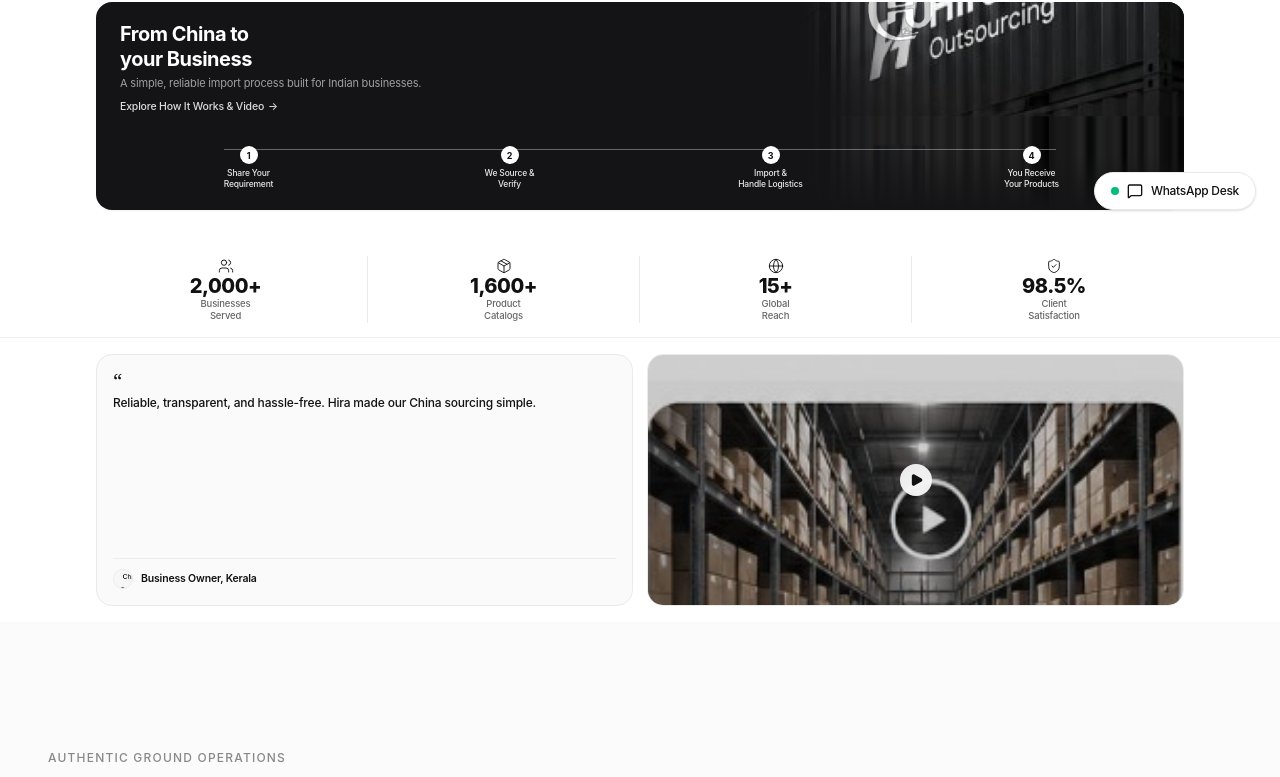
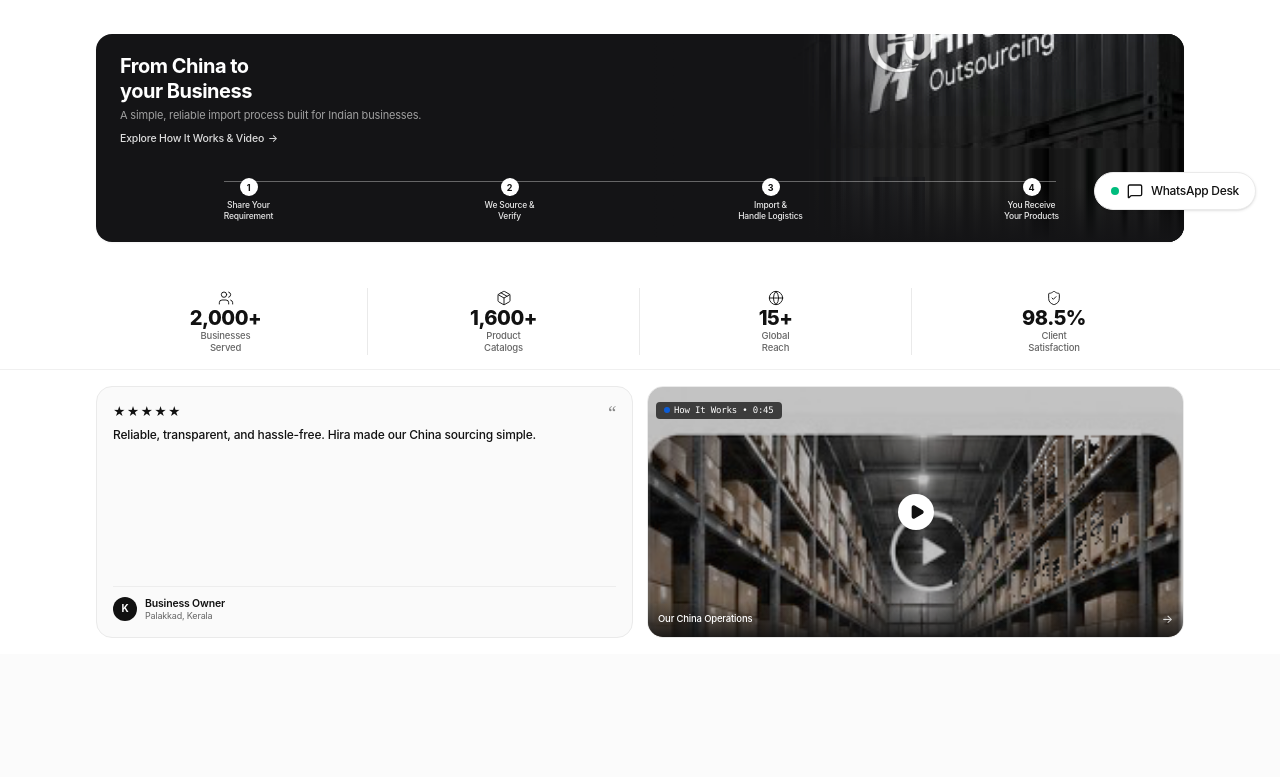
Before and after one commit to Syed-shan46/hira-outsourcing-, a React (Vite) app: page / in a window 1280 px wide. Shown: the part 566-1343 px from the top of the page. Built offline with nearby package versions, Linux system fonts and the light colour scheme; no server answers.

Commit message:
fix(testimonials): resolve double play button, clean warehouse thumbnail, and refine verified client review

```diff
--- a/src/components/CustomerTestimonials.tsx
+++ b/src/components/CustomerTestimonials.tsx
@@ -1,6 +1,6 @@
 import React from 'react';
 import { Link } from 'react-router-dom';
-import { Play } from 'lucide-react';
+import { Play, CheckCircle2 } from 'lucide-react';
 
 export const CustomerTestimonials: React.FC = () => {
   return (
@@ -11,46 +11,79 @@ export const CustomerTestimonials: React.FC = () => {
         <div className="grid grid-cols-2 gap-2 sm:gap-3.5 items-stretch">
 
           {/* Left Card: Customer Testimonial */}
-          <div className="p-2.5 sm:p-4 rounded-xl sm:rounded-2xl bg-[#FAFAFA] border border-[#EAEAEA] flex flex-col justify-between">
+          <div className="p-3 sm:p-4 rounded-xl sm:rounded-2xl bg-[#FAFAFA] border border-[#EAEAEA] flex flex-col justify-between h-full min-h-[110px] sm:min-h-[135px]">
             <div>
-              <div className="text-lg sm:text-xl font-serif text-[#111111] leading-none mb-0.5">
-                &ldquo;
+              {/* Star Rating & Quote Symbol */}
+              <div className="flex items-center justify-between mb-1.5">
+                <div className="flex items-center text-[#111111] text-[9.5px] sm:text-xs tracking-widest">
+                  ★★★★★
+                </div>
+                <div className="text-base sm:text-lg font-serif text-[#888888] leading-none">
+                  &ldquo;
+                </div>
               </div>
-              <p className="text-[9px] sm:text-xs text-[#111111] font-medium leading-relaxed">
+
+              {/* Testimonial Quote */}
+              <p className="text-[9.5px] sm:text-xs text-[#111111] font-medium leading-[1.35]">
                 Reliable, transparent, and hassle-free. Hira made our China sourcing simple.
               </p>
             </div>
 
-            {/* Author info with avatar */}
-            <div className="pt-1.5 sm:pt-2.5 mt-1.5 border-t border-[#EAEAEA]/80 flex items-center gap-1.5 sm:gap-2">
-              <img
-                src="/images/mockup_avatar.png"
-                alt="Business Owner, Kerala"
-                className="w-4 h-4 sm:w-5 sm:h-5 rounded-full object-cover border border-[#EAEAEA]"
-              />
-              <span className="text-[8px] sm:text-[10.5px] font-semibold text-[#111111] truncate">
-                Business Owner, Kerala
-              </span>
+            {/* Author info with clean monogram avatar & verified client badge */}
+            <div className="pt-2 sm:pt-2.5 mt-2 border-t border-[#EAEAEA]/80 flex items-center justify-between gap-1.5">
+              <div className="flex items-center gap-1.5 sm:gap-2 min-w-0">
+                <div className="w-5 h-5 sm:w-6 sm:h-6 rounded-full bg-[#111111] text-white flex items-center justify-center text-[8.5px] sm:text-[10px] font-bold shrink-0">
+                  K
+                </div>
+                <div className="flex flex-col min-w-0 leading-tight">
+                  <span className="text-[8.5px] sm:text-[10.5px] font-semibold text-[#111111] truncate">
+                    Business Owner
+                  </span>
+                  <span className="text-[7.5px] sm:text-[9px] text-[#666666] truncate">
+                    Palakkad, Kerala
+                  </span>
+                </div>
+              </div>
+
+              <div className="hidden xs:flex items-center gap-0.5 text-[8px] sm:text-[9px] font-medium text-[#0066FF] bg-[#0066FF]/10 px-1.5 py-0.5 rounded shrink-0">
+                <CheckCircle2 className="w-2.5 h-2.5" />
+                <span className="hidden sm:inline">Verified</span>
+              </div>
             </div>
           </div>
 
-          {/* Right Card: Real Warehouse Video Thumbnail with Play Button -> Links to dedicated /how-it-works */}
+          {/* Right Card: Real Warehouse Video Thumbnail with Single Centered Play Button -> Links to /how-it-works */}
           <Link
             to="/how-it-works"
-            className="relative rounded-xl sm:rounded-2xl overflow-hidden border border-[#EAEAEA] bg-[#111111] min-h-[85px] sm:min-h-[115px] group cursor-pointer block"
-            aria-label="Watch How It Works Video"
+            className="relative rounded-xl sm:rounded-2xl overflow-hidden border border-[#EAEAEA] bg-[#111111] h-full min-h-[110px] sm:min-h-[135px] group cursor-pointer block"
+            aria-label="Watch How It Works Video (0:45 Full HD)"
           >
+            {/* Clean Warehouse Photo (Without baked-in play button) */}
             <img
               src="/images/mockup_warehouse_video.png"
               alt="Hira Outsourcing China Warehouse Operations"
               className="w-full h-full object-cover transition-transform duration-500 group-hover:scale-105"
             />
 
-            {/* Center Play Button Overlay */}
-            <div className="absolute inset-0 bg-black/20 group-hover:bg-black/35 transition-colors flex items-center justify-center">
-              <div className="w-6 h-6 sm:w-8 sm:h-8 rounded-full bg-white/90 backdrop-blur-sm text-[#111111] flex items-center justify-center shadow-md group-hover:scale-110 transition-transform">
-                <Play className="w-2.5 h-2.5 sm:w-3.5 sm:h-3.5 fill-current translate-x-[0.5px]" />
+            {/* Top Badge: Process Video Duration */}
+            <div className="absolute top-2 left-2 z-10 pointer-events-none">
+              <div className="inline-flex items-center gap-1 px-1.5 sm:px-2 py-0.5 rounded bg-black/75 backdrop-blur-md text-white text-[7.5px] sm:text-[9px] font-mono">
+                <span className="w-1.5 h-1.5 rounded-full bg-[#0066FF] animate-pulse" />
+                <span>How It Works • 0:45</span>
               </div>
+            </div>
+
+            {/* Exactly ONE Centered Crisp Play Button */}
+            <div className="absolute inset-0 bg-black/25 group-hover:bg-black/35 transition-colors flex items-center justify-center">
+              <div className="w-7 h-7 sm:w-9 sm:h-9 rounded-full bg-white text-[#111111] flex items-center justify-center shadow-lg group-hover:scale-110 transition-transform duration-200">
+                <Play className="w-3 h-3 sm:w-4 sm:h-4 fill-current ml-0.5" />
+              </div>
+            </div>
+
+            {/* Bottom Caption Overlay */}
+            <div className="absolute inset-x-0 bottom-0 p-2 sm:p-2.5 bg-gradient-to-t from-black/85 via-black/40 to-transparent flex items-center justify-between text-white text-[8px] sm:text-[9.5px] font-medium z-10">
+              <span className="truncate">Our China Operations</span>
+              <span className="text-[9px] sm:text-xs text-white/80 group-hover:translate-x-0.5 transition-transform shrink-0 ml-1">&rarr;</span>
             </div>
           </Link>
 
--- a/src/components/ServicesSection.tsx
+++ b/src/components/ServicesSection.tsx
@@ -37,7 +37,7 @@ export const ServicesSection: React.FC = () => {
   ];
 
   return (
-    <section className="pt-3.5 pb-7 sm:pt-5 sm:pb-10 md:pt-5.5 md:pb-11 lg:pt-6 lg:pb-12 bg-white" id="services">
+    <section className="py-6 sm:py-9 md:py-11 lg:py-13 bg-white" id="services">
       <div className="max-w-6xl mx-auto px-3.5 sm:px-6 lg:px-8">
 
         {/* 5 Minimal Horizontal Cards in a 5-column grid */}
```
Also changed, not shown: public/images/mockup_warehouse_video.png.
